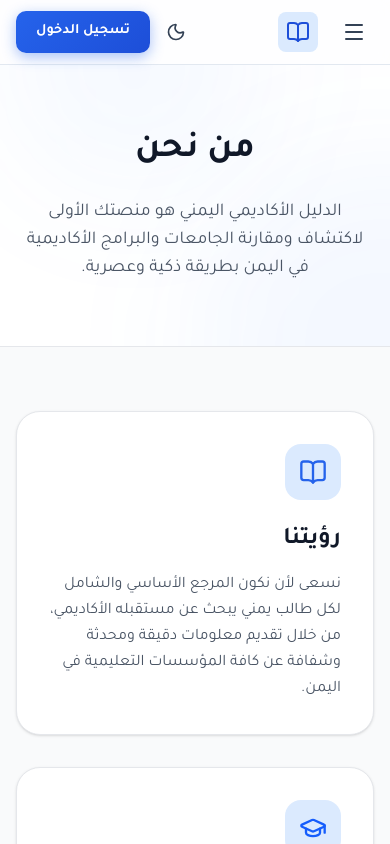
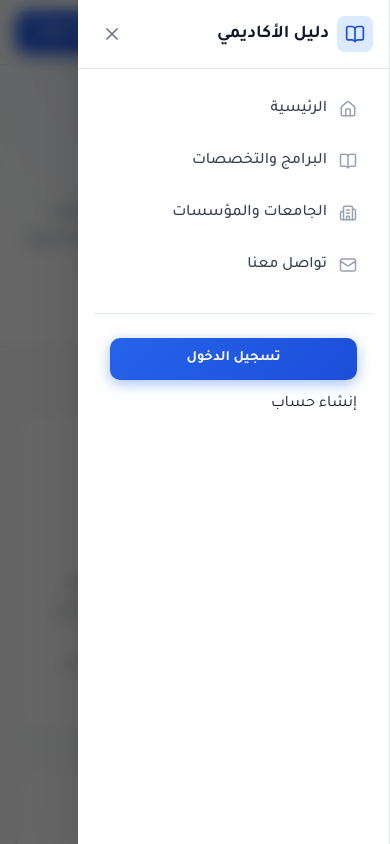
Before and after one commit to rassamTrassam/AcademicGauide, a Next.js app in the folder academic-guide/: page /about in a window 390 px wide. Both pictures are taken after a click on the button 354 px from the left and 32 px from the top of the page. Shown: the top 844 px of the page. Built offline with nearby package versions, Linux system fonts and the light colour scheme; no server answers.

Commit message:
feat: Production QA fixes, Monetization, and UI improvements

```diff
--- a/academic-guide/src/components/Navbar.tsx
+++ b/academic-guide/src/components/Navbar.tsx
@@ -1,7 +1,7 @@
 "use client";
 
 import Link from "next/link";
-import { Moon, Sun, Menu, Search, User, BookOpen, LogOut, LayoutDashboard } from "lucide-react";
+import { Moon, Sun, Menu, Search, User, BookOpen, LogOut, LayoutDashboard, X, Home, Building2, Mail, Heart, Settings, MessageSquare } from "lucide-react";
 import { useAppStore } from "@/store/useAppStore";
 import { useEffect, useState, useTransition } from "react";
 import { createClient } from "@/utils/supabase/client";
@@ -14,9 +14,10 @@ interface NavbarProps {
 }
 
 export function Navbar({ initialUser = null }: NavbarProps) {
-  const { isDarkMode, toggleDarkMode, toggleMobileSidebar } = useAppStore();
+  const { isDarkMode, toggleDarkMode } = useAppStore();
   const [user, setUser] = useState<any>(initialUser);
   const [isDropdownOpen, setIsDropdownOpen] = useState(false);
+  const [isMobileMenuOpen, setIsMobileMenuOpen] = useState(false);
   const [isPending, startTransition] = useTransition();
   const supabase = createClient();
   const router = useRouter();
@@ -40,11 +41,24 @@ export function Navbar({ initialUser = null }: NavbarProps) {
     return () => subscription.unsubscribe();
   }, [supabase]);
 
+  // Lock body scroll when mobile menu is open
+  useEffect(() => {
+    if (isMobileMenuOpen) {
+      document.body.style.overflow = "hidden";
+    } else {
+      document.body.style.overflow = "unset";
+    }
+    return () => {
+      document.body.style.overflow = "unset";
+    };
+  }, [isMobileMenuOpen]);
+
   const handleLogout = () => {
     startTransition(async () => {
       await signOutAction();
       await supabase.auth.signOut(); // Ensure client clears state
       setIsDropdownOpen(false);
+      setIsMobileMenuOpen(false);
       router.refresh();
       router.push("/");
     });
@@ -54,12 +68,13 @@ export function Navbar({ initialUser = null }: NavbarProps) {
   const name = user?.user_metadata?.name || user?.user_metadata?.full_name || user?.email?.split("@")[0] || "مستخدم";
 
   return (
+    <>
       <header className="sticky top-0 z-50 w-full border-b border-border bg-bg-surface/80 backdrop-blur">
         <div className="container mx-auto px-4 h-16 flex items-center justify-between">
           <div className="flex items-center gap-4">
             <button
               className="md:hidden p-2 text-text-secondary hover:text-text-primary"
-            onClick={toggleMobileSidebar}
+              onClick={() => setIsMobileMenuOpen(true)}
               aria-label="القائمة"
             >
               <Menu size={24} />
@@ -107,8 +122,8 @@ export function Navbar({ initialUser = null }: NavbarProps) {
 
                 {isDropdownOpen && (
                   <>
-                  <div className="fixed inset-0 z-40" onClick={() => setIsDropdownOpen(false)}></div>
-                  <div className="absolute end-0 top-full mt-2 w-48 bg-bg-surface border border-border rounded-xl shadow-lg z-50 overflow-hidden animate-fade-up" style={{animationDuration: '0.2s'}}>
+                    <div className="fixed inset-0 z-40 hidden md:block" onClick={() => setIsDropdownOpen(false)}></div>
+                    <div className="absolute end-0 top-full mt-2 w-48 bg-bg-surface border border-border rounded-xl shadow-lg z-50 overflow-hidden animate-fade-up hidden md:block" style={{animationDuration: '0.2s'}}>
                       {role === "super_admin" && (
                         <Link
                           href="/admin"
@@ -152,12 +167,144 @@ export function Navbar({ initialUser = null }: NavbarProps) {
                 )}
               </div>
             ) : (
-            <Link href="/login" className="btn-primary">
+              <Link href="/login" className="btn-primary hidden md:inline-flex">
                 تسجيل الدخول
               </Link>
             )}
           </div>
         </div>
       </header>
+
+      {/* Mobile Menu Drawer */}
+      {isMobileMenuOpen && (
+        <div className="fixed inset-0 z-[100] md:hidden flex">
+          {/* Backdrop */}
+          <div
+            className="absolute inset-0 bg-black/60 backdrop-blur-sm animate-fade-in"
+            onClick={() => setIsMobileMenuOpen(false)}
+          ></div>
+
+          {/* Drawer */}
+          <div className="relative w-4/5 max-w-sm h-full bg-white dark:bg-slate-900 shadow-2xl flex flex-col animate-slide-in-right border-s border-border">
+
+            {/* Header */}
+            <div className="p-4 border-b border-border flex items-center justify-between">
+              <Link href="/" className="flex items-center gap-2" onClick={() => setIsMobileMenuOpen(false)}>
+                <div className="bg-brand-100 text-brand-700 p-2 rounded-lg">
+                  <BookOpen size={20} />
+                </div>
+                <span className="font-bold text-lg text-gray-900 dark:text-white">دليل الأكاديمي</span>
+              </Link>
+              <button
+                onClick={() => setIsMobileMenuOpen(false)}
+                className="p-2 text-gray-500 hover:bg-gray-100 dark:hover:bg-gray-800 rounded-full transition-colors"
+              >
+                <X size={20} />
+              </button>
+            </div>
+
+            {/* Scrollable Content */}
+            <div className="flex-1 overflow-y-auto py-4 px-4 space-y-6">
+
+              {/* General Links */}
+              <div className="space-y-1">
+                <Link href="/" onClick={() => setIsMobileMenuOpen(false)} className="flex items-center gap-3 px-4 py-3 rounded-xl text-gray-700 dark:text-gray-300 hover:bg-gray-100 dark:hover:bg-gray-800 transition-colors font-medium">
+                  <Home size={18} className="text-gray-400" />
+                  الرئيسية
+                </Link>
+                <Link href="/programs" onClick={() => setIsMobileMenuOpen(false)} className="flex items-center gap-3 px-4 py-3 rounded-xl text-gray-700 dark:text-gray-300 hover:bg-gray-100 dark:hover:bg-gray-800 transition-colors font-medium">
+                  <BookOpen size={18} className="text-gray-400" />
+                  البرامج والتخصصات
+                </Link>
+                <Link href="/institutions" onClick={() => setIsMobileMenuOpen(false)} className="flex items-center gap-3 px-4 py-3 rounded-xl text-gray-700 dark:text-gray-300 hover:bg-gray-100 dark:hover:bg-gray-800 transition-colors font-medium">
+                  <Building2 size={18} className="text-gray-400" />
+                  الجامعات والمؤسسات
+                </Link>
+                <Link href="/contact" onClick={() => setIsMobileMenuOpen(false)} className="flex items-center gap-3 px-4 py-3 rounded-xl text-gray-700 dark:text-gray-300 hover:bg-gray-100 dark:hover:bg-gray-800 transition-colors font-medium">
+                  <Mail size={18} className="text-gray-400" />
+                  تواصل معنا
+                </Link>
+              </div>
+
+              {/* User Section */}
+              <div className="border-t border-border pt-6">
+                {user ? (
+                  <div className="space-y-4">
+                    <div className="flex items-center gap-3 px-4 mb-2">
+                      <div className="w-10 h-10 rounded-full bg-brand-100 dark:bg-brand-900/30 text-brand-600 flex items-center justify-center font-bold text-lg">
+                        {name.charAt(0)}
+                      </div>
+                      <div>
+                        <p className="font-bold text-gray-900 dark:text-white">{name}</p>
+                        <p className="text-xs text-gray-500 dark:text-gray-400">{user.email}</p>
+                      </div>
+                    </div>
+
+                    <div className="space-y-1">
+                      {role === "super_admin" && (
+                        <Link href="/admin" onClick={() => setIsMobileMenuOpen(false)} className="flex items-center gap-3 px-4 py-3 rounded-xl text-brand-600 hover:bg-brand-50 dark:hover:bg-brand-900/10 transition-colors font-bold">
+                          <LayoutDashboard size={18} />
+                          إدارة النظام
+                        </Link>
+                      )}
+                      {role === "org_admin" && (
+                        <Link href="/dashboard" onClick={() => setIsMobileMenuOpen(false)} className="flex items-center gap-3 px-4 py-3 rounded-xl text-gray-700 dark:text-gray-300 hover:bg-gray-100 dark:hover:bg-gray-800 transition-colors font-medium">
+                          <LayoutDashboard size={18} />
+                          لوحة التحكم
+                        </Link>
+                      )}
+                      {(role === "student" || !role) && (
+                        <>
+                          <Link href="/profile" onClick={() => setIsMobileMenuOpen(false)} className="flex items-center gap-3 px-4 py-3 rounded-xl text-gray-700 dark:text-gray-300 hover:bg-gray-100 dark:hover:bg-gray-800 transition-colors font-medium">
+                            <User size={18} className="text-gray-400" />
+                            الملف الشخصي
+                          </Link>
+                          <Link href="/profile/messages" onClick={() => setIsMobileMenuOpen(false)} className="flex items-center gap-3 px-4 py-3 rounded-xl text-gray-700 dark:text-gray-300 hover:bg-gray-100 dark:hover:bg-gray-800 transition-colors font-medium">
+                            <MessageSquare size={18} className="text-gray-400" />
+                            المراسلات
+                          </Link>
+                          <Link href="/profile/favorites" onClick={() => setIsMobileMenuOpen(false)} className="flex items-center gap-3 px-4 py-3 rounded-xl text-gray-700 dark:text-gray-300 hover:bg-gray-100 dark:hover:bg-gray-800 transition-colors font-medium">
+                            <Heart size={18} className="text-gray-400" />
+                            المفضلة
+                          </Link>
+                          <Link href="/profile/settings" onClick={() => setIsMobileMenuOpen(false)} className="flex items-center gap-3 px-4 py-3 rounded-xl text-gray-700 dark:text-gray-300 hover:bg-gray-100 dark:hover:bg-gray-800 transition-colors font-medium">
+                            <Settings size={18} className="text-gray-400" />
+                            الإعدادات
+                          </Link>
+                        </>
+                      )}
+                    </div>
+                  </div>
+                ) : (
+                  <div className="px-4 space-y-3">
+                    <Link href="/login" onClick={() => setIsMobileMenuOpen(false)} className="btn-primary w-full justify-center py-3">
+                      تسجيل الدخول
+                    </Link>
+                    <Link href="/register" onClick={() => setIsMobileMenuOpen(false)} className="btn-secondary w-full justify-center py-3">
+                      إنشاء حساب
+                    </Link>
+                  </div>
+                )}
+              </div>
+            </div>
+
+            {/* Footer Logout */}
+            {user && (
+              <div className="p-4 border-t border-border">
+                <button
+                  onClick={handleLogout}
+                  disabled={isPending}
+                  className="w-full flex items-center justify-center gap-2 py-3 rounded-xl text-red-600 dark:text-red-400 hover:bg-red-50 dark:hover:bg-red-900/10 font-bold transition-colors disabled:opacity-50"
+                >
+                  <LogOut size={18} />
+                  {isPending ? "جاري الخروج..." : "تسجيل الخروج"}
+                </button>
+              </div>
+            )}
+
+          </div>
+        </div>
+      )}
+    </>
   );
 }
```
Also changed, not shown: 1 other file (tests, documents, lock files or other folders). Lines whose indentation alone changed are shown as unchanged.
